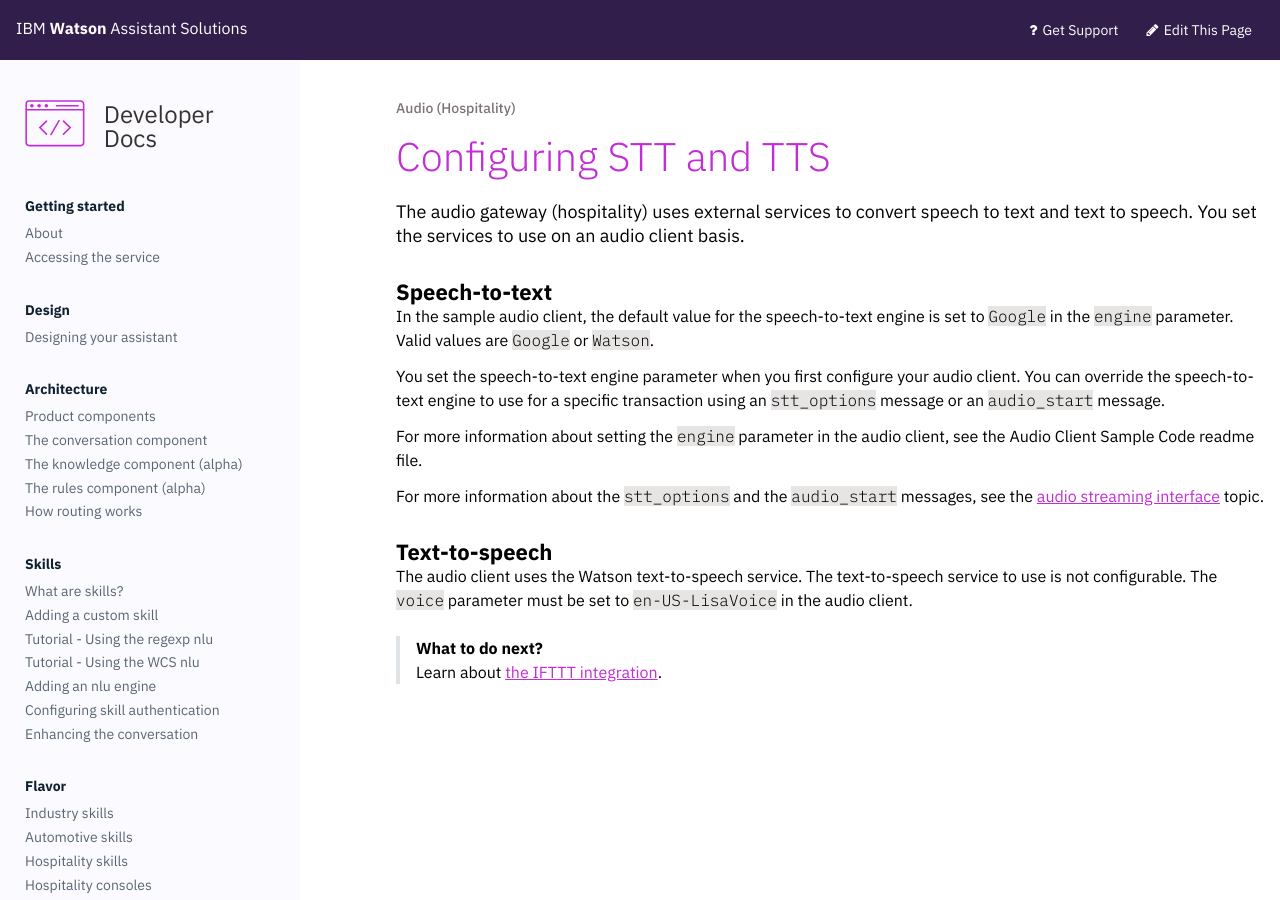
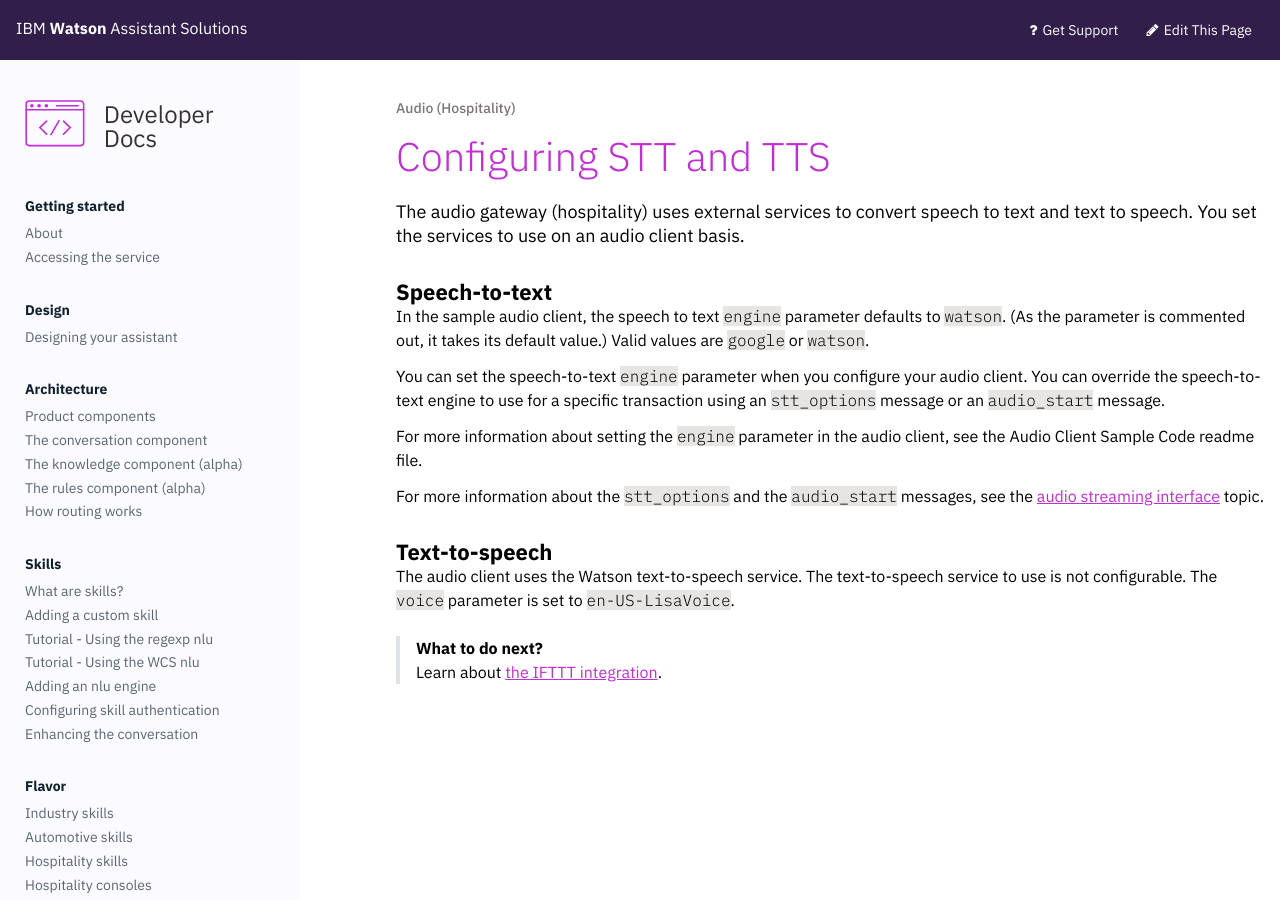
Before and after one commit to Watson-Personal-Assistant/developer, a Jekyll site: the page built from _content/audio_single/configure_SST_single.md, in a window 1280 px wide. Built offline with Jekyll 4.4.1, drawn with Linux system fonts in a browser that asks for light colours; some web fonts are replaced.

Commit message:
config stt updates

```diff
--- a/_content/audio_single/configure_SST_single.md
+++ b/_content/audio_single/configure_SST_single.md
@@ -5,16 +5,16 @@
 The audio gateway (hospitality) uses external services to convert speech to text and text to speech.  You set the services to use on an audio client basis.
 
 ### Speech-to-text
-In the sample audio client, the default value for the speech-to-text engine is set to `Google` in the `engine` parameter. Valid values are `Google` or `Watson`.
+In the sample audio client, the speech to text `engine` parameter defaults to `watson`. (As the parameter is commented out, it takes its default value.) Valid values are `google` or `watson`.
 
-You set the speech-to-text engine parameter when you first configure your audio client.  You can override the speech-to-text engine to use for a specific transaction using an `stt_options` message or an `audio_start` message.
+You can set the speech-to-text `engine` parameter when you configure your audio client.  You can override the speech-to-text engine to use for a specific transaction using an `stt_options` message or an `audio_start` message.
 
 For more information about setting the `engine` parameter in the audio client, see the Audio Client Sample Code readme file.
 
 For more information about the `stt_options` and the `audio_start` messages, see the [audio streaming interface]({{site.baseurl}}/audio_single/how_it_works_audio) topic.
 
 ### Text-to-speech
-The audio client uses the Watson text-to-speech service.  The text-to-speech service to use is not configurable.  The `voice` parameter must be set to `en-US-LisaVoice` in the audio client.
+The audio client uses the Watson text-to-speech service.  The text-to-speech service to use is not configurable.  The `voice` parameter is set to `en-US-LisaVoice`.
 
 > **What to do next?**<br/>
 Learn about [the IFTTT integration]({{site.baseurl}}/ifttt/what-is-ifttt/).
```
Also changed, not shown: _content/audio/configure_SST.md (+3 -3 lines).
